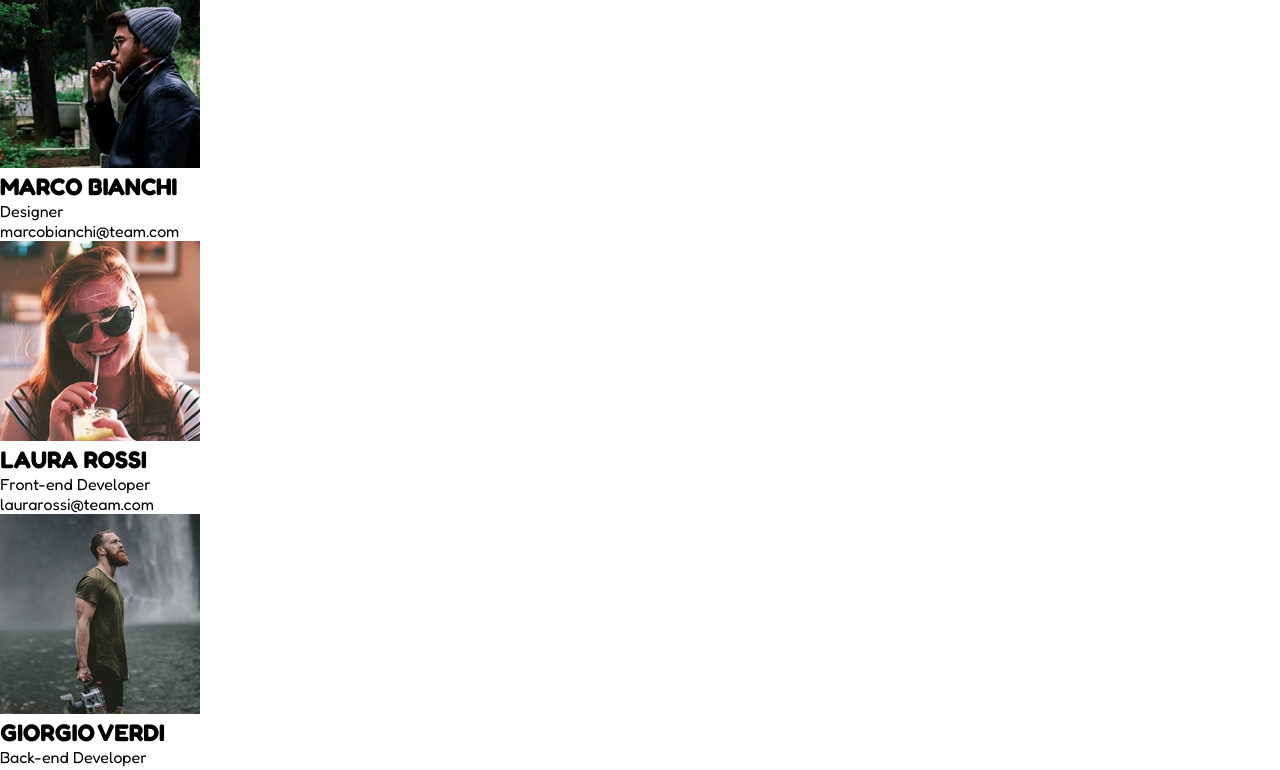
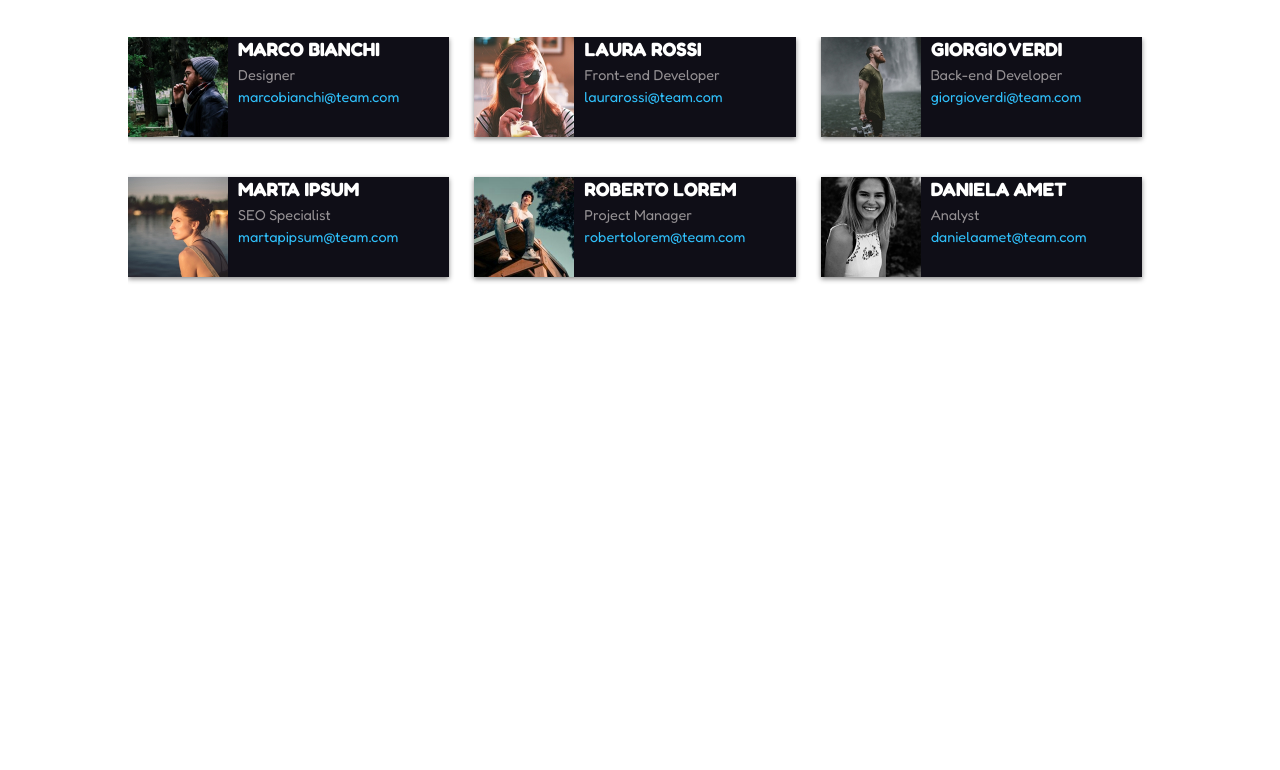
Before and after one commit to surefire-hu/html-css-float-cards, a plain HTML site: page index.html in a window 1280 px wide. Shown: the part 101-871 px from the top of the page. After the commit the page ends 800 px from the top, so only its background shows below. Drawn offline with Linux system fonts and the light colour scheme.

Commit message:
finito lo style.css

```diff
--- a/index.html
+++ b/index.html
@@ -14,13 +14,13 @@
             <h1>Meet Our Team</h1>
             <p>Lorem ipsum dolor sit amet, consectetur adipisicing elit. Sequi molestias quas dicta recusandae aspernatur, totam fugit animi beatae quaerat quasi voluptatum delectus impedit explicabo ex, et tempore dolore? Assumenda, animi:</p>
             <!-- Marco Bianchi -->
-            <div class="team-container">
+            <div class="team-container clearfix">
                 <div class="team-member">
                     <img src="img/male1.png" alt="Marco Bianchi">
                     <div class="member-info">
                         <h2>MARCO BIANCHI</h2>
-                        <p>Designer</p>
-                        <p>marcobianchi@team.com</p>
+                        <p class="grey">Designer</p>
+                        <p class="blue">marcobianchi@team.com</p>
                     </div>
                 </div>
             <!-- Laura Rossi -->
@@ -28,8 +28,8 @@
                     <img src="img/female1.png" alt="Laura Rossi">
                     <div class="member-info">
                         <h2>LAURA ROSSI</h2>
-                        <p>Front-end Developer</p>
-                        <p>laurarossi@team.com</p>
+                        <p class="grey">Front-end Developer</p>
+                        <p class="blue">laurarossi@team.com</p>
                     </div>
                 </div>
             <!-- Giorgio Verdi -->
@@ -37,8 +37,8 @@
                     <img src="img/male2.png" alt="Giorgio Verdi">
                     <div class="member-info">
                         <h2>GIORGIO VERDI</h2>
-                        <p>Back-end Developer</p>
-                        <p>giorgioverdi@team.com</p>
+                        <p class="grey">Back-end Developer</p>
+                        <p class="blue">giorgioverdi@team.com</p>
                     </div>
                 </div>
             <!-- Marta Ipsum -->
@@ -46,8 +46,8 @@
                     <img src="img/female2.png" alt="Marta Ipsum">
                     <div class="member-info">
                         <h2>MARTA IPSUM</h2>
-                        <p>SEO Specialist</p>
-                        <p>martapipsum@team.com</p>
+                        <p class="grey">SEO Specialist</p>
+                        <p class="blue">martapipsum@team.com</p>
                     </div>
                 </div>
             <!-- Roberto Lorem -->
@@ -55,8 +55,8 @@
                     <img src="img/male3.png" alt="Roberto Lorem">
                     <div class="member-info">
                         <h2>ROBERTO LOREM</h2>
-                        <p>Project Manager</p>
-                        <p>robertolorem@team.com</p>
+                        <p class="grey">Project Manager</p>
+                        <p class="blue">robertolorem@team.com</p>
                     </div>
                 </div>
             <!-- Daniela Amet -->
@@ -64,8 +64,8 @@
                     <img src="img/female3.png" alt="Daniela Amet">
                     <div class="member-info">
                         <h2>DANIELA AMET</h2>
-                        <p>Analyst</p>
-                        <p>danielaamet@team.com</p>
+                        <p class="grey">Analyst</p>
+                        <p class="blue">danielaamet@team.com</p>
                     </div>
                 </div>
             </div>
--- a/style.css
+++ b/style.css
@@ -3,6 +3,83 @@
     padding: 0;
     box-sizing: border-box;
 }
+
+.clearfix::after {
+    content: "";
+    clear: both;
+    display: table;
+}
+
 body {
     font-family: 'Fredoka',sans-serif;
 }
+main {
+    position: absolute;
+    left: 10%;
+    right: 10%;
+}
+
+.team-section {
+    text-align: center;
+}
+
+.team-section h1 {
+    color: #CB2B61;
+    font-size: 2.5em;
+    margin-bottom: 10px;
+}
+
+.team-section p {
+    margin-bottom: 40px;
+}
+
+.team-container {
+    width: 100%;
+    margin: 0 auto;
+    overflow: hidden;
+}
+
+.team-member {
+    background-color: #0F0E17;
+    color: white;
+    overflow: hidden;
+    float: left;
+    width: calc(33.333% - 20px);
+    margin-right: 25px;
+    margin-bottom: 40px;
+    box-sizing: border-box;
+    box-shadow: 0 2px 5px #888888;
+}
+
+.team-member:nth-child(3n) {
+    margin-right: 0;
+}
+
+.team-member img {
+    width: 100px;
+    height: 100px;
+    object-fit: cover;
+    float: left;
+    margin-right: 10px;
+}
+
+.member-info {
+    text-align: left;
+    overflow: hidden;
+}
+
+.member-info h2 {
+    font-size: 1.2em;
+}
+
+.member-info p {
+    margin: 5px 0;
+    font-size: 0.9em;
+}
+
+.grey {
+    color: #949093;
+}
+.blue {
+    color: #30C0FB;
+}
```
